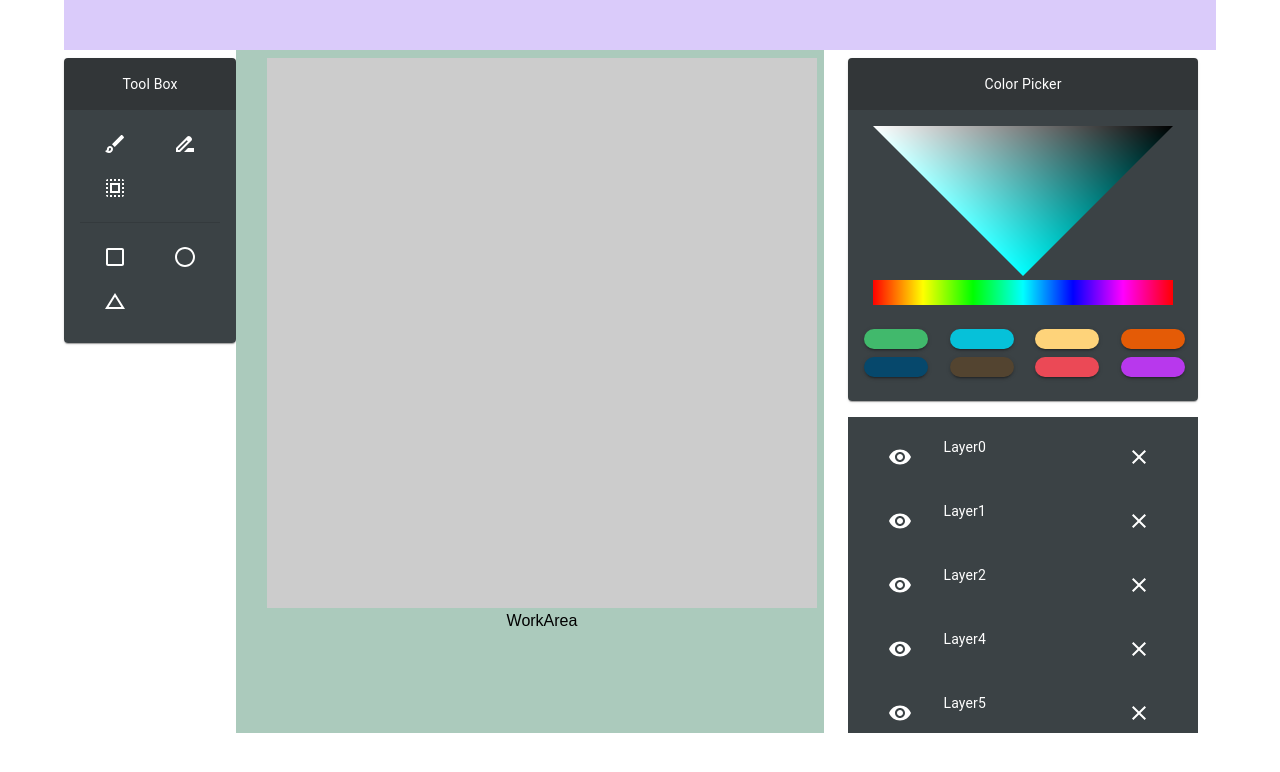
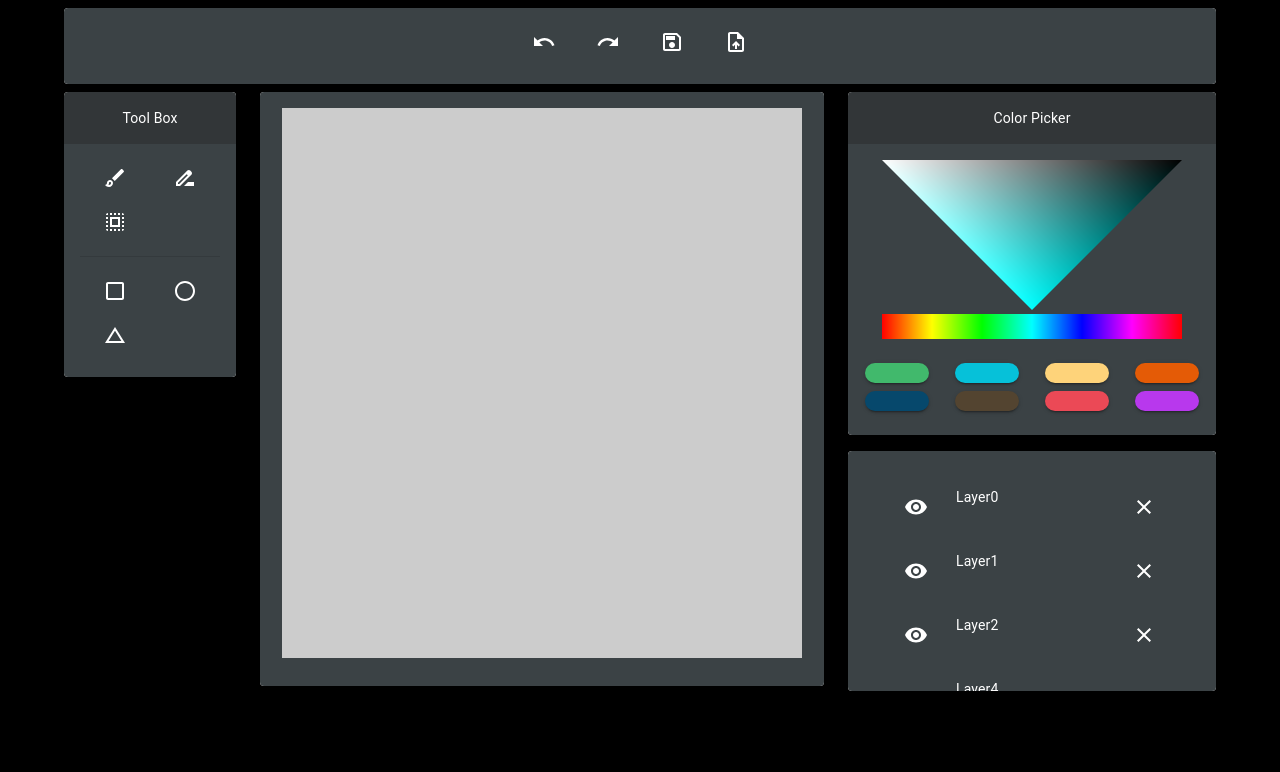
Before and after one commit to mohasarc/CGHW1_paint_app, a React (Create React App) app: page / in a window 1280 px wide. Shown: the top 772 px of the page. Built offline with nearby package versions, Linux system fonts and the light colour scheme.

Commit message:
implemented toolbar + stylistic fixes

```diff
--- a/src/App.tsx
+++ b/src/App.tsx
@@ -107,7 +107,7 @@ export default function App() {
     <div className="App">
       <Container>
         <Grid container rowSpacing={1} columns={{ xs: 12, sm: 12, md: 12 }} >
-          <Grid item xs={12} sm={12} md={12} style={{backgroundColor:'#dacbfa'}}>
+          <Grid item xs={12} sm={12} md={12}>
             <ToolBar></ToolBar>
           </Grid>
           <Grid item xs={12} sm={12} md={12}>
@@ -116,8 +116,7 @@ export default function App() {
                 <ToolBox />
               </Grid>
 
-              <Grid item xs={12} sm={6} md={6} style={{backgroundColor:'#abcabc'}}>
-                <canvas id={'macanvas'} width={'550'} height={'550'} />
+              <Grid item xs={12} sm={6} md={6} >
                 <WorkArea />
               </Grid>
 
--- a/src/Components/ColorPicker.tsx
+++ b/src/Components/ColorPicker.tsx
@@ -29,7 +29,7 @@ export default function ColorPicker() {
 
     return (
         <div>
-            <Card sx={{ width: 350 }}>
+            <Card>
                 <CardHeader title={'Color Picker'} titleTypographyProps={{variant:'body2', align: 'center', color: 'common.white' }} style={{backgroundColor: '#323638'}} />
                 <CardContent style={{backgroundColor: '#3b4245'}}>
                     <canvas id={'saturation-canvas'} />
--- a/src/Components/Layers.tsx
+++ b/src/Components/Layers.tsx
@@ -10,7 +10,7 @@ import { FixedSizeList, ListChildComponentProps } from 'react-window';
 import InboxIcon from '@mui/icons-material/Inbox';
 import VisibilityIcon from '@mui/icons-material/Visibility';
 import ClearIcon from '@mui/icons-material/Clear';
-import { Grid } from '@mui/material'
+import { Grid, Card, CardContent } from '@mui/material'
 // import DraftsIcon from '@mui/icons-material/Drafts';
 
 let count = 0;
@@ -18,8 +18,10 @@ let count = 0;
 export default function Layers(){
 
     return (
+        <Card>
+            <CardContent style={{backgroundColor: '#3b4245'}}>
                 <Box
-            sx={{ width: '100%', height: 300, maxWidth: 350 }}
+                    sx={{ width: '100%', height: 200, maxWidth: 350 }}
                     >
                     <List
                         sx={{
@@ -60,5 +62,7 @@ export default function Layers(){
                         ))}
                     </List>
                 </Box>
+            </CardContent>
+        </Card>
     );
 }
--- a/src/Components/ToolBar.tsx
+++ b/src/Components/ToolBar.tsx
@@ -1,14 +1,29 @@
-import { Box, Grid } from "@mui/material";
+import { Grid, Card, CardHeader, CardContent, Button, styled, ButtonProps, Box, Divider } from '@mui/material';
+import BrushOutlinedIcon from '@mui/icons-material/BrushOutlined';
+import SelectAllOutlinedIcon from '@mui/icons-material/SelectAllOutlined';
+import DriveFileRenameOutlineIcon from '@mui/icons-material/DriveFileRenameOutline';
+import UndoOutlinedIcon from '@mui/icons-material/UndoOutlined';
+import RedoOutlinedIcon from '@mui/icons-material/RedoOutlined';
+import SaveOutlinedIcon from '@mui/icons-material/SaveOutlined';
+import UploadFileOutlinedIcon from '@mui/icons-material/UploadFileOutlined';
 
 export default function ToolBar() {
     return(
-        <Box
-            sx={{ width: '100%', height: 50, maxWidth: 350 }}
-        >
-            <Grid container rowSpacing={1} columns={{ xs: 12, sm: 12, md: 12 }} >
-                <Grid item xs={3} sm={3} md={3} style={{padding: 0}}>
-                </Grid>
-            </Grid>
-        </Box>
+        <Card>
+            <CardContent style={{backgroundColor: '#3b4245'}}>
+                <Button>
+                    <UndoOutlinedIcon sx={{color:'white'}}/>
+                </Button>
+                <Button>
+                    <RedoOutlinedIcon sx={{color:'white'}} />
+                </Button>
+                <Button>
+                    <SaveOutlinedIcon sx={{color:'white'}}/>
+                </Button>
+                <Button>
+                    <UploadFileOutlinedIcon sx={{color:'white'}}/>
+                </Button>
+            </CardContent>
+        </Card>
     );
 }
--- a/src/Components/ToolBox.tsx
+++ b/src/Components/ToolBox.tsx
@@ -9,10 +9,6 @@ import DriveFileRenameOutlineIcon from '@mui/icons-material/DriveFileRenameOutli
 
 export default function ToolBox() {
     return (
-        // <Box
-        //     px={2}
-        //     sx={{ width: '100%', height: 500, backgroundColor: '#abcacc'}}
-        // >
             <Card>
                 <CardHeader title={'Tool Box'} titleTypographyProps={{variant:'body2', align: 'center', color: 'common.white' }} style={{backgroundColor: '#323638'}} />
                 <CardContent style={{backgroundColor: '#3b4245'}}>
--- a/src/Components/WorkArea.tsx
+++ b/src/Components/WorkArea.tsx
@@ -1,8 +1,11 @@
+import { Grid, Card, CardHeader, CardContent, Button, styled, ButtonProps, Box, Divider } from '@mui/material';
 
 export default function WorkArea() {
     return (
-        <div>
-            WorkArea
-        </div>
+        <Card>
+            <CardContent style={{backgroundColor: '#3b4245'}}>
+                <canvas id={'macanvas'} width={'520'} height={'550'} />
+            </CardContent>
+        </Card>
     );
 }
--- a/src/styles.css
+++ b/src/styles.css
@@ -2,3 +2,7 @@
   font-family: sans-serif;
   text-align: center;
 }
+
+body {
+  background-color: black;
+}
```
Lines whose indentation alone changed are shown as unchanged.
